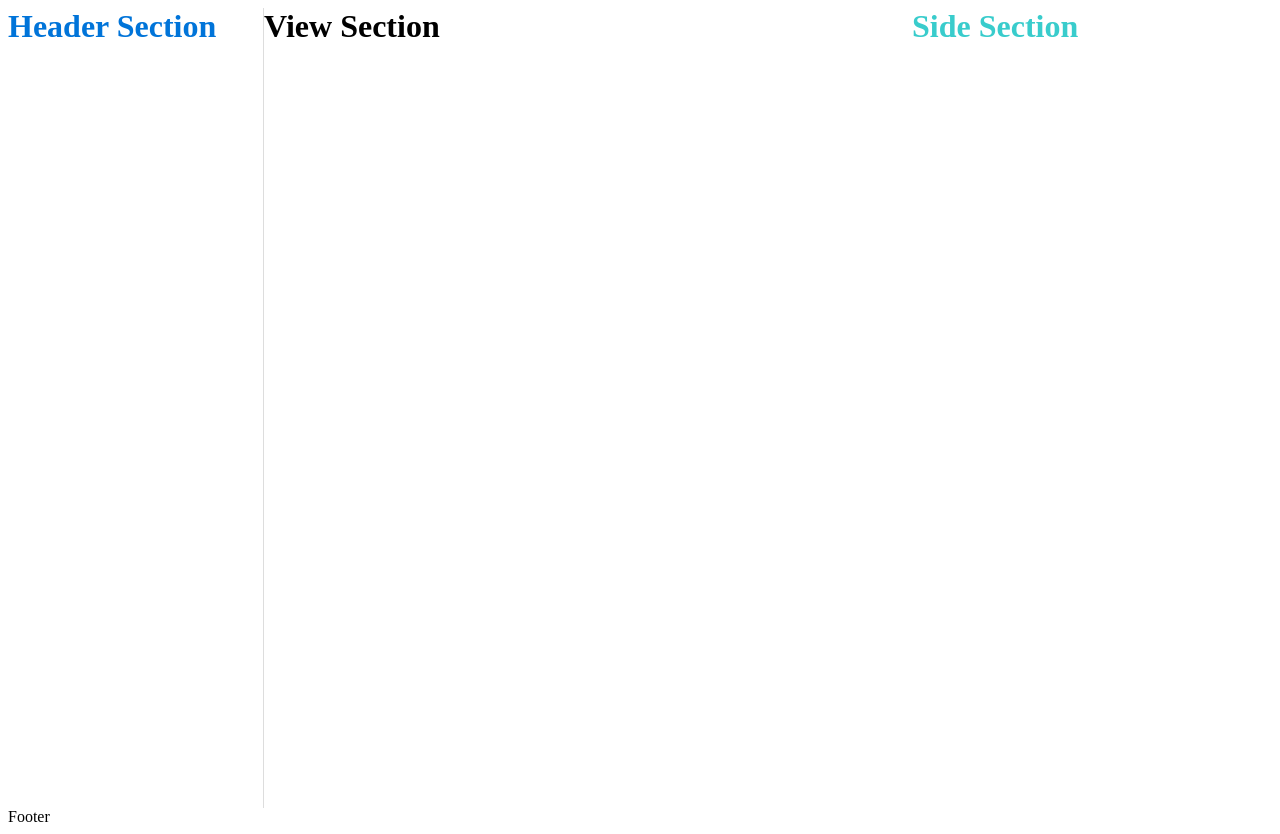
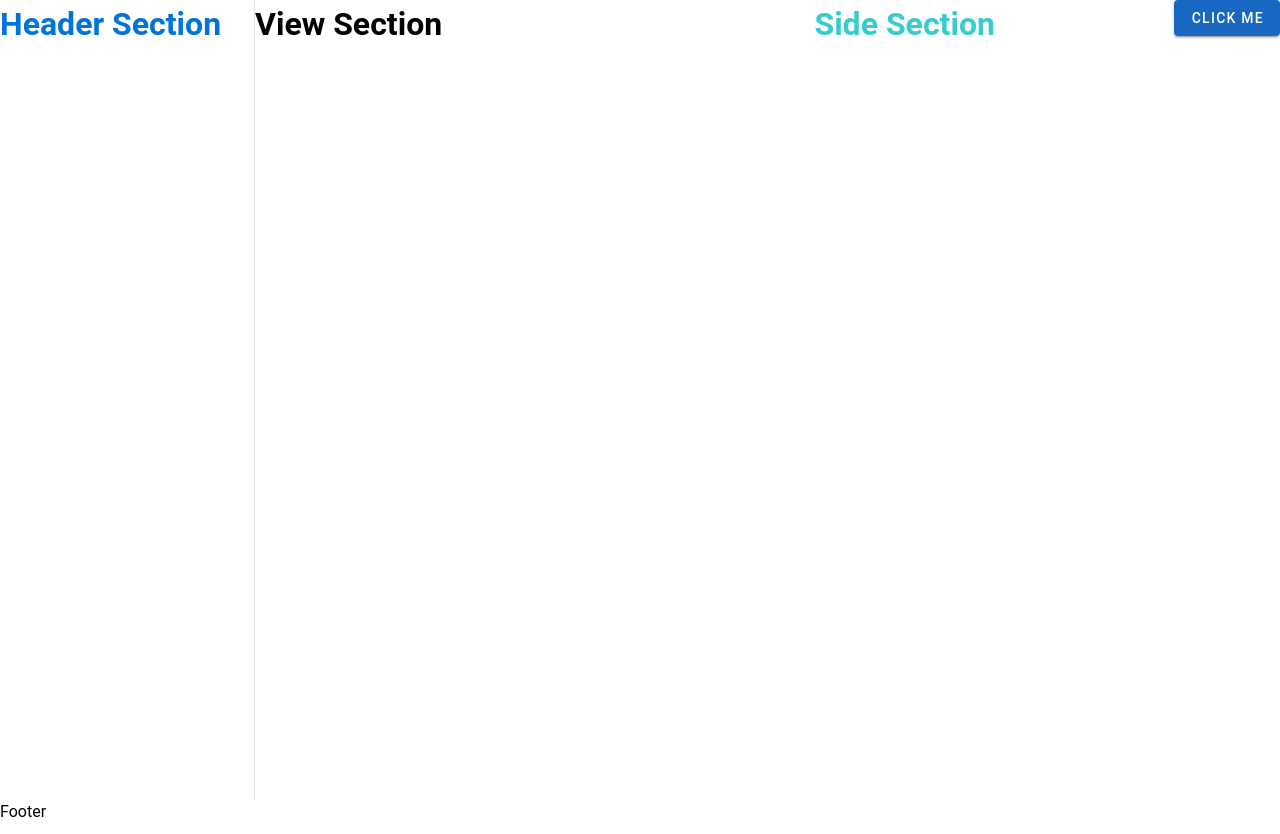
Before and after one commit to mylko72/vue3-todo, a Vue app: page / in a window 1280 px wide. Built offline with nearby package versions, Linux system fonts and the light colour scheme.

Commit message:
vuetify 추가

```diff
--- a/jsconfig.json
+++ b/jsconfig.json
@@ -1,7 +1,9 @@
 {
   "compilerOptions": {
+    "baseUrl": ".",
+    "jsx": "preserve",
     "paths": {
-      "@/*": ["./src/*"]
+      "@/*": ["src/*"]
     }
   },
   "exclude": ["node_modules", "dist"]
--- a/src/App.vue
+++ b/src/App.vue
@@ -3,6 +3,7 @@
     <TheMainHeader />
     <TheMainView />
     <TheMainSide />
+    <v-btn color="primary">Click Me</v-btn>
   </div>
   <TheFooter />
 </template>
--- a/src/main.js
+++ b/src/main.js
@@ -1,9 +1,10 @@
 import { createApp } from 'vue'
 import App from './App.vue'
+import vuetify from './plugins/vuetify'
 // import router from './router'
 
 const app = createApp(App)
 
-// app.use(router)
+app.use(vuetify)
 
 app.mount('#app')
--- /dev/null
+++ b/src/plugins/vuetify.js
@@ -0,0 +1,10 @@
+import '@mdi/font/css/materialdesignicons.css'
+import 'vuetify/styles'
+import { createVuetify } from 'vuetify'
+import * as components from 'vuetify/components'
+import * as directives from 'vuetify/directives'
+
+export default createVuetify({
+  components,
+  directives,
+})
```
Also changed, not shown: components.d.ts (added, +8 -0 lines), package.json (+5 -3 lines), .eslintrc.cjs, 1 other file (tests, documents, lock files or other folders).
